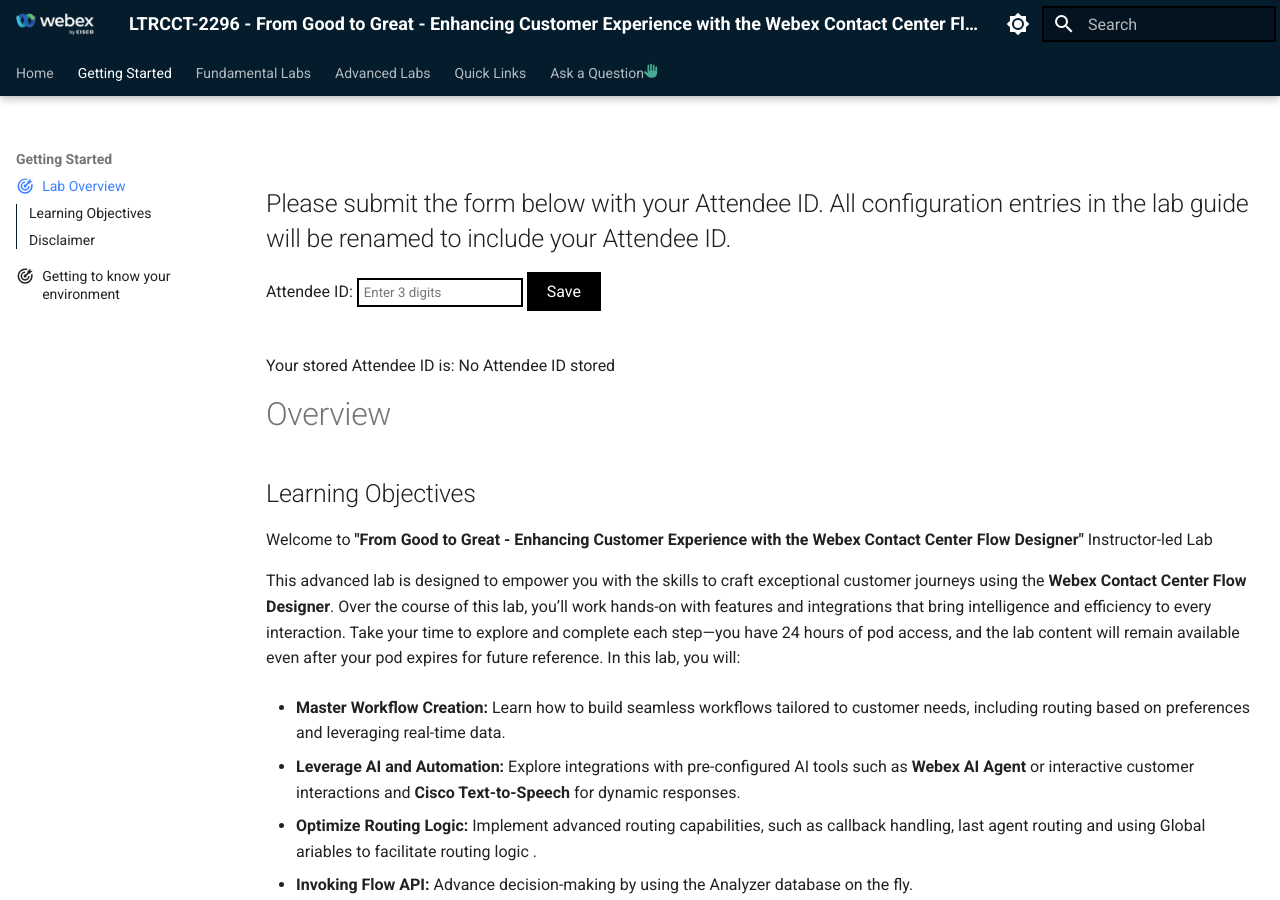
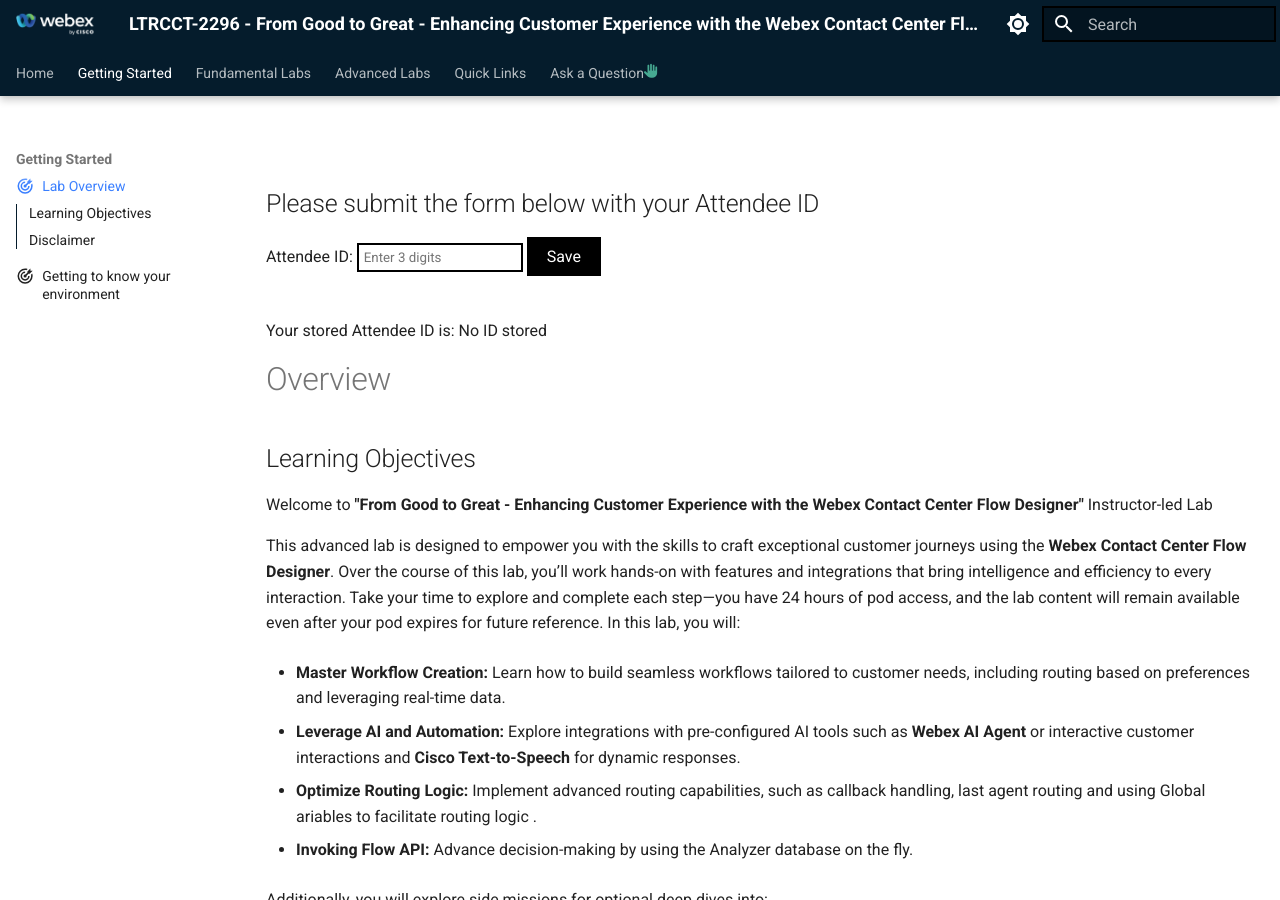
Before and after one commit to dbokatov/LTRCCT-TEST, an MkDocs documentation site: the page built from docs/main/overview.md, in a window 1280 px wide and 900 px high. Built offline with MkDocs 1.6.1 and Material for MkDocs 9.7.7, drawn with Linux system fonts in a browser that asks for light colours.

Commit message:
Update overview.md

```diff
--- a/docs/main/overview.md
+++ b/docs/main/overview.md
@@ -2,7 +2,6 @@
 #icon: material/folder-open-outline
 icon: material/bullseye-arrow
 ---
-
 <script>
     // Function to initialize and handle form submission
     function setupAttendeeForm() {
@@ -41,8 +40,6 @@
 
     // Wait for the DOM content to be fully loaded
     document.addEventListener('DOMContentLoaded', setupAttendeeForm);
-
-    });
 </script>
 
 <style>
@@ -64,7 +61,7 @@
 
 <!-- Markdown content with embedded HTML -->
 <div>
-    <h2>Please submit the form below with your Attendee ID. All configuration entries in the lab guide will be renamed to include your Attendee ID.</h2>
+    <h2>Please submit the form below with your Attendee ID</h2>
     <form id="attendee-form">
         <label for="attendee">Attendee ID:</label>
         <input type="text" id="attendee" name="attendee" placeholder="Enter 3 digits" required>
@@ -73,7 +70,7 @@
 
     <br>
 
-    <p>Your stored Attendee ID is: <span id="display-attendee">No Attendee ID stored</span></p>
+    <p>Your stored Attendee ID is: <span id="display-attendee">No ID stored</span></p>
 </div>
 
 # Overview
```
